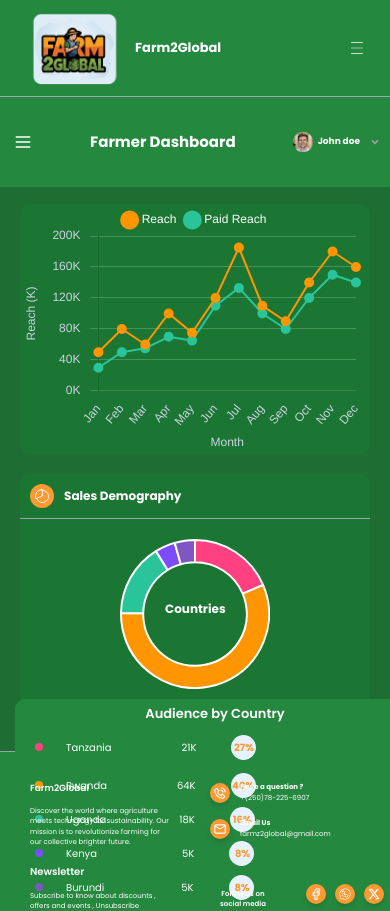
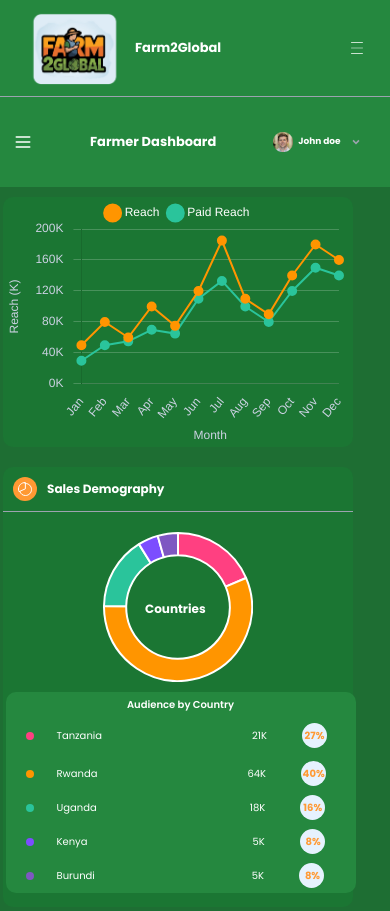
Before and after one commit to MUGISHA-Pascal/Farm2Global-Frontend, a React (Create React App) app in the folder frontend/: page /dashboard in a window 390 px wide. Shown: the top 911 px of the page. Built offline with nearby package versions, Linux system fonts and the light colour scheme.

Commit message:
frontend

```diff
--- a/frontend/src/components/Charts.tsx
+++ b/frontend/src/components/Charts.tsx
@@ -197,32 +197,34 @@ const LineChart = () => {
   }, []);
 
   return (
-    <div className="flex-1 bg-[#1E6E33]">
+    <div className="flex-1 bg-[#1E6E33] max-md:p-0">
       <div className="bg-[#1B7633] p-[10px] max-md:p-[0px] h-[320px] max-md:h-[250px] max-md:w-[350px] rounded-[10px] w-full relative">
         <canvas id="LineChart"></canvas>
       </div>
-      <div className="flex flex-row space-x-[20px] mt-[20px] w-full">
-        <div className="bg-[#1B7633] w-[600px] h-[260px] max-md:w-[350px] rounded-[10px] flex flex-col">
+      <div className="flex flex-row max-md:space-y-[10px] md:space-x-[20px] mt-[20px] w-full max-md:flex-col ">
+        <div className="bg-[#1B7633] w-[600px] max-md:h-[440px] h-[260px] max-md:w-[350px] rounded-[10px] flex flex-col">
           <div className="flex flex-row  border-b-[1px] border-gray-400 space-x-[10px] items-center justify-start p-[10px]">
             <div className="bg-[#FF9933] p-[4px] rounded-full ">
               <IoPieChartOutline className="text-white" />
             </div>
-            <h2 className="text-[18px] max-md:text-[12px] text-white font-bold">
+            <h2 className="text-[18px]  max-md:text-[12px] text-white font-bold">
               Sales Demography
             </h2>
           </div>
           <div className=" p-[4px]  max-md:pt-[20px] px-[20px] w-full flex flex-row max-md:flex-col md:space-x-[90px] max-md:space-y-[10px] items-center justify-center">
             <div className="w-[195px] h-[195px] max-md:w-[150px] max-md:h-[150px]">
               <canvas id="DonutChart"></canvas>
-              <p className="absolute top-[480px] max-md:text-[12px] max-md:top-[600px] max-md:left-[165px] left-[77px] text-white font-bold">
+              <p className="absolute top-[680px] max-md:text-[12px] max-md:top-[600px] max-md:left-[145px] left-[297px] text-white font-bold">
                 Countries
               </p>
             </div>
 
-            <div className="ml-10 px-[20px] py-[5px] text-[10px] rounded-[10px] flex flex-col space-y-[7px] bg-[#25883F] w-[400px] text-white">
-              <h3 className="text-[13px] font-semibold">Audience by Country</h3>
+            <div className="ml-10 max-md:ml-[5px] px-[20px] py-[5px] text-[10px] rounded-[10px] flex flex-col space-y-[7px] bg-[#25883F] max-md:w-[350px] w-[400px] text-white">
+              <h3 className="text-[13px] font-semibold max-md:text-[10px]">
+                Audience by Country
+              </h3>
               <ul className="flex flex-col space-y-[9px]">
-                <li className="flex flex-row space-x-[70px] items-center my-1">
+                <li className="flex flex-row space-x-[70px] max-md:space-x-[150px] items-center my-1">
                   <div className="flex flex-row space-x-[15px] items-center">
                     <span className="w-2 h-2 bg-[#FF4081] rounded-full mr-2"></span>
                     <p>Tanzania</p>
@@ -234,7 +236,7 @@ const LineChart = () => {
                     </div>
                   </div>
                 </li>
-                <li className="flex flex-row space-x-[70px] items-center my-1">
+                <li className="flex flex-row space-x-[70px] max-md:space-x-[150px] items-center my-1">
                   <div className="flex flex-row space-x-[15px] items-center">
                     <span className="w-2 h-2 bg-[#FF9500] rounded-full mr-2"></span>
                     <p>Rwanda</p>
@@ -246,7 +248,7 @@ const LineChart = () => {
                     </div>
                   </div>
                 </li>
-                <li className="flex flex-row space-x-[73px] items-center my-1">
+                <li className="flex flex-row space-x-[73px] max-md:space-x-[153px] items-center my-1">
                   <div className="flex flex-row space-x-[15px] items-center">
                     <span className="w-2 h-2 bg-[#2AC49B] rounded-full mr-2"></span>
                     <p>Uganda</p>
@@ -258,7 +260,7 @@ const LineChart = () => {
                     </div>
                   </div>
                 </li>
-                <li className="flex flex-row space-x-[85px] items-center my-1">
+                <li className="flex flex-row space-x-[85px] max-md:space-x-[165px] items-center my-1">
                   <div className="flex flex-row space-x-[15px] items-center">
                     <span className="w-2 h-2 bg-[#7C4DFF] rounded-full mr-2"></span>
                     <p>Kenya</p>
@@ -270,7 +272,7 @@ const LineChart = () => {
                     </div>
                   </div>
                 </li>
-                <li className="flex flex-row space-x-[77px] items-center my-1">
+                <li className="flex flex-row space-x-[77px] max-md:space-x-[157px] items-center my-1">
                   <div className="flex flex-row space-x-[15px] items-center">
                     <span className="w-2 h-2 bg-[#7E57C2] rounded-full mr-2"></span>
                     <p>Burundi</p>
--- a/frontend/src/components/Dashboard.tsx
+++ b/frontend/src/components/Dashboard.tsx
@@ -138,7 +138,7 @@ const Dashboard = () => {
           )}
           {/* </div> */}
 
-          <h2 className="font-bold text-white text-[20px] max-md:text-[15px]">
+          <h2 className="font-bold text-white text-[20px] max-md:text-[13px]">
             Farmer Dashboard
           </h2>
           <div className="flex flex-row items-center space-x-[10px] max-md:space-x-[5px]">
@@ -153,7 +153,7 @@ const Dashboard = () => {
             <RiArrowDropDownLine className="text-gray-400 text-[20px] " />
           </div>
         </header>
-        <div className="flex-1 bg-[#1E6E33] px-[20px] py-[17px]">
+        <div className="flex-1 bg-[#1E6E33] px-[20px] py-[17px] max-md:px-[3px] max-md:py-[10px]">
           <Outlet />
         </div>
       </main>
```
